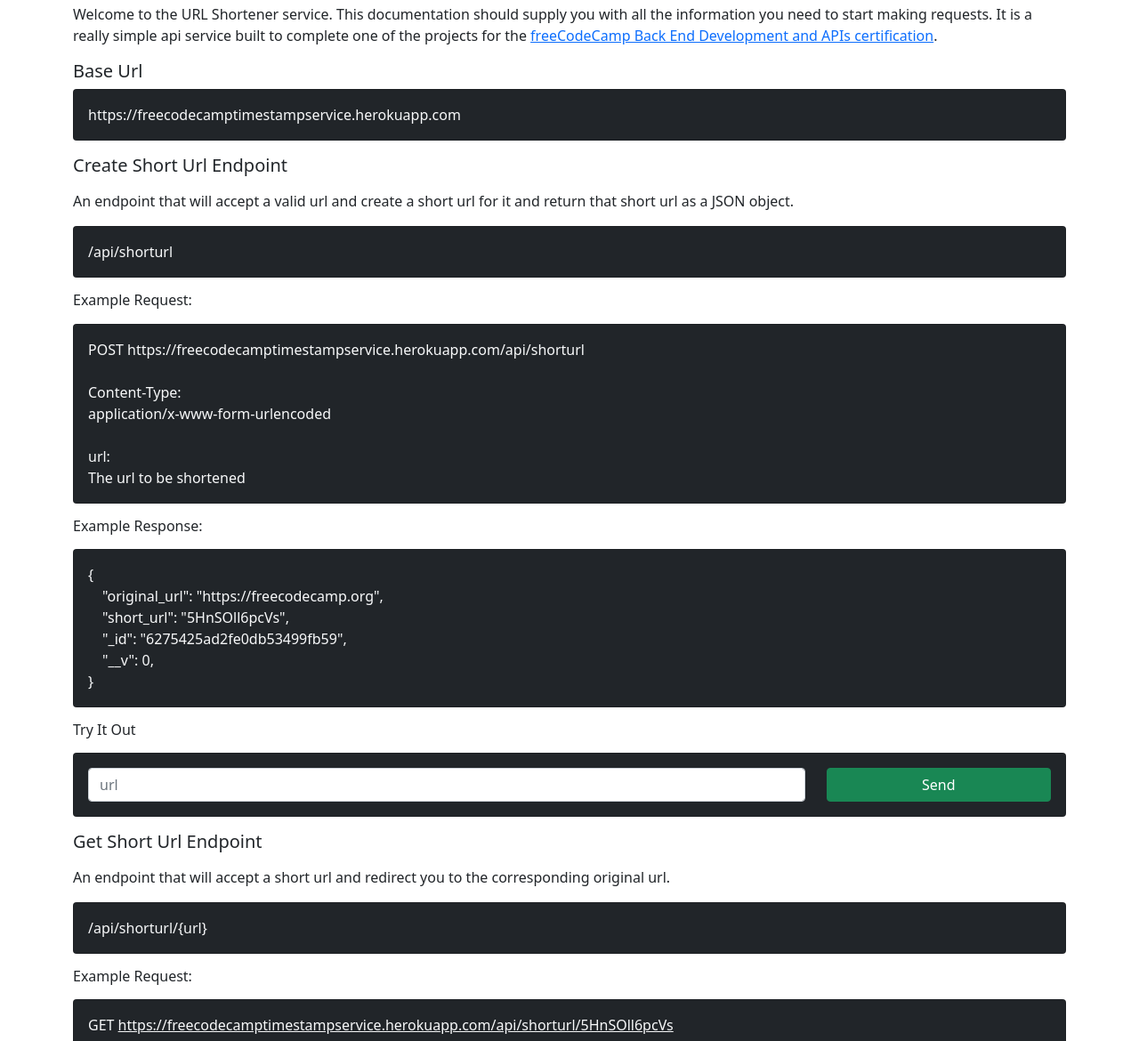
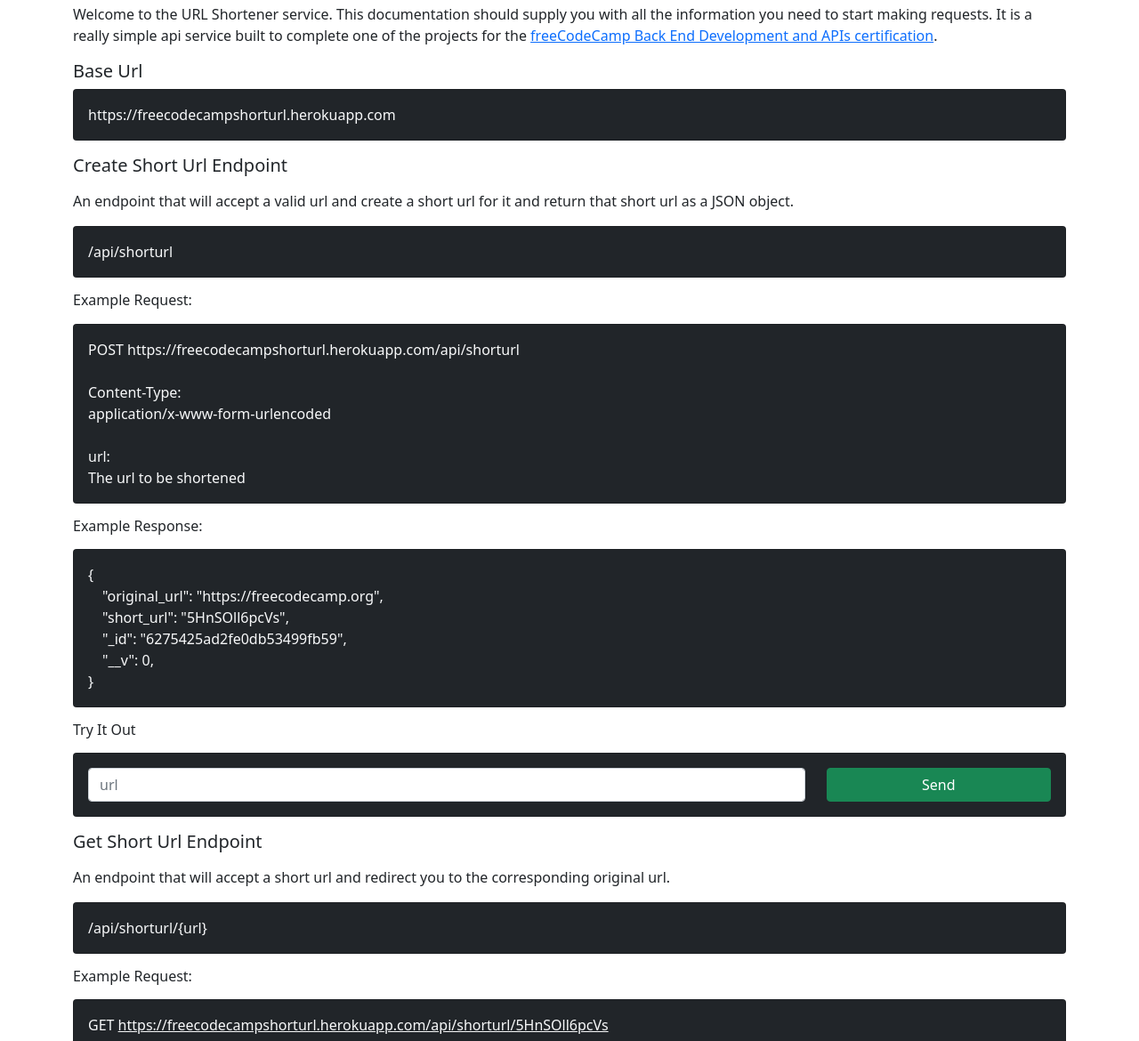
Before and after one commit to StevanFreeborn/freeCodeCamp-URL-Shortener-Microservice, a website: page views/index.html in a window 1280 px wide. Shown: the part 130-1300 px from the top of the page at 89% size. Drawn offline with nearby package versions, Linux system fonts and the light colour scheme; files that its build step writes are made by us from their sources.

Commit message:
update base url

```diff
--- a/views/index.html
+++ b/views/index.html
@@ -58,7 +58,7 @@
         <h5>Base Url</h5>
 
         <div class="card p-3 bg-dark text-light">
-          https://freecodecamptimestampservice.herokuapp.com
+          https://freecodecampshorturl.herokuapp.com
         </div>
 
         <h5 class="my-3">Create Short Url Endpoint</h5>
@@ -75,7 +75,7 @@
 
         <div class="card p-3 bg-dark text-light">
 
-            POST https://freecodecamptimestampservice.herokuapp.com/api/shorturl
+            POST https://freecodecampshorturl.herokuapp.com/api/shorturl
             <br>
             <br>
             Content-Type:
@@ -148,7 +148,7 @@
 
         <div class="card p-3 bg-dark text-light">
           <P style="margin-bottom:0px">
-            GET <a href="api/shorturl/5HnSOll6pcVs" class="link-light">https://freecodecamptimestampservice.herokuapp.com/api/shorturl/5HnSOll6pcVs</a>
+            GET <a href="api/shorturl/5HnSOll6pcVs" class="link-light">https://freecodecampshorturl.herokuapp.com/api/shorturl/5HnSOll6pcVs</a>
           </P>
         </div>
 
```
